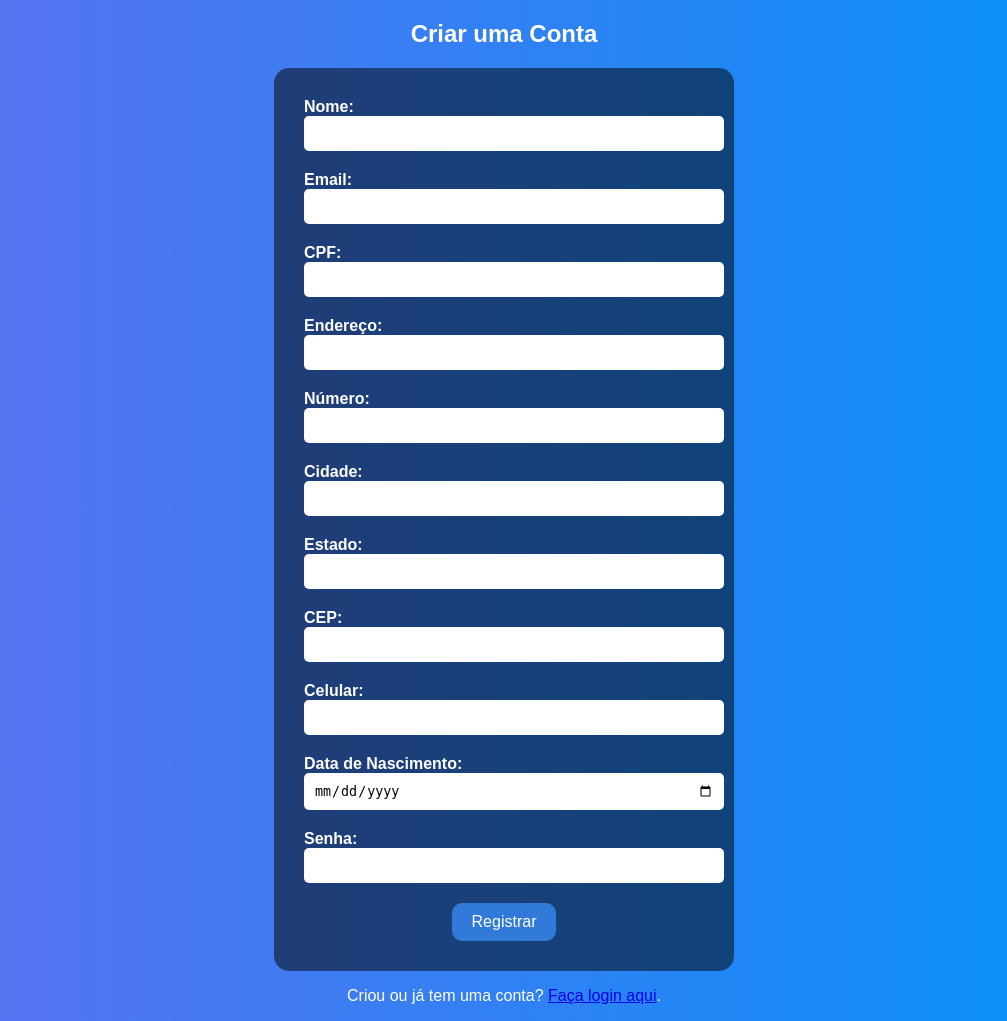
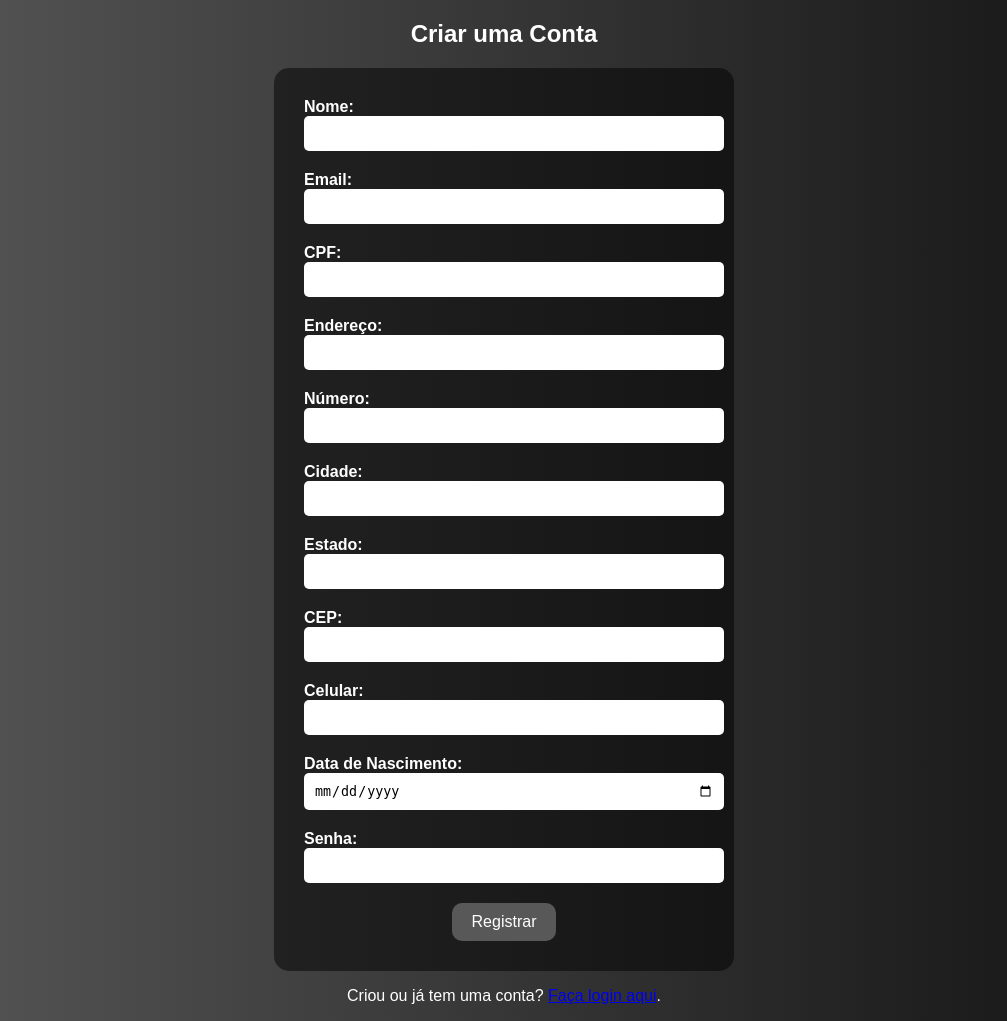
Before and after one commit to Guh13/ProjetoCadastro, a PHP site: page /PHP/register.php in a window 1280 px wide. Shown: the whole page, without its empty margins (136-1143 px from the left). Run offline with PHP 8.4, Linux system fonts and the light colour scheme.

Commit message:
projeto-cadastro

```diff
--- a/CSS/stylelogin.css
+++ b/CSS/stylelogin.css
@@ -1,6 +1,6 @@
 body {
     font-family: Arial, Helvetica, sans-serif;
-    background: linear-gradient(to right, rgb(103, 134, 229), rgb(27, 84, 206));
+    background: linear-gradient(to right, rgb(88, 88, 88), rgb(22, 22, 22));
     text-align: center;
     color: white;
     margin: 0;
@@ -43,7 +43,7 @@ input {
 }
 
 button {
-    background-color: #0995d2;
+    background-color: rgb(88, 88, 88);
     border: none;
     border-radius: 10px;
     padding: 10px 20px;
@@ -53,7 +53,7 @@ button {
 }
 
 button:hover {
-    background-color: #00fffb;
+    background-color: rgb(88, 88, 88);
 }
 
 p {
--- a/CSS/styleregister.css
+++ b/CSS/styleregister.css
@@ -3,7 +3,7 @@
 body {
     overflow: hidden;
     font-family: Arial, Helvetica, sans-serif;
-    background: linear-gradient(to right, rgb(95, 112, 239), rgb(3, 146, 248));
+    background: linear-gradient(to right, rgb(88, 88, 88), rgb(20, 20, 20));
     text-align: center;
     color: white;
     margin: 0;
@@ -46,7 +46,7 @@ input {
 }
 
 button {
-    background-color: #327ad9;
+    background-color: rgb(88, 88, 88);
     border: none;
     border-radius: 10px;
     padding: 10px 20px;
@@ -56,7 +56,7 @@ button {
 }
 
 button:hover {
-    background-color: #00d0ff;
+    background-color: rgb(88, 88, 88);
 }
 
 footer {
```
